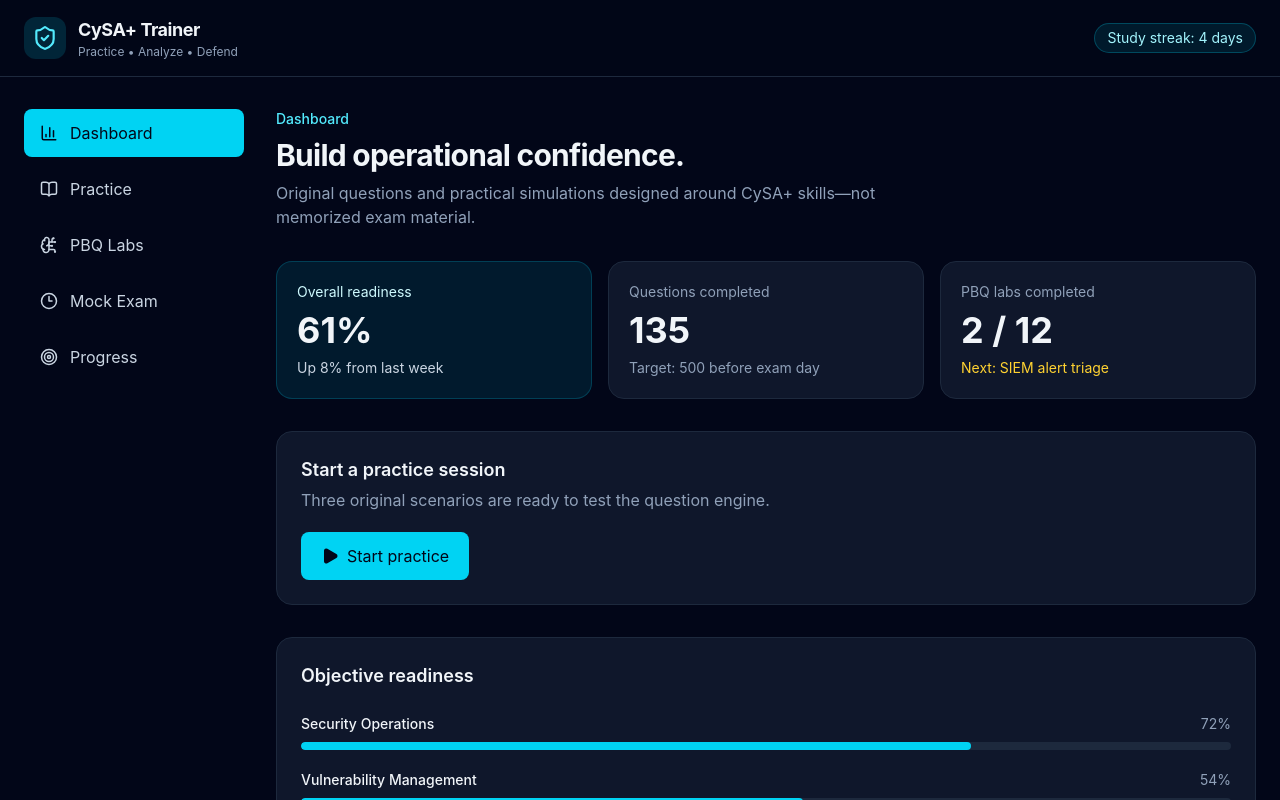
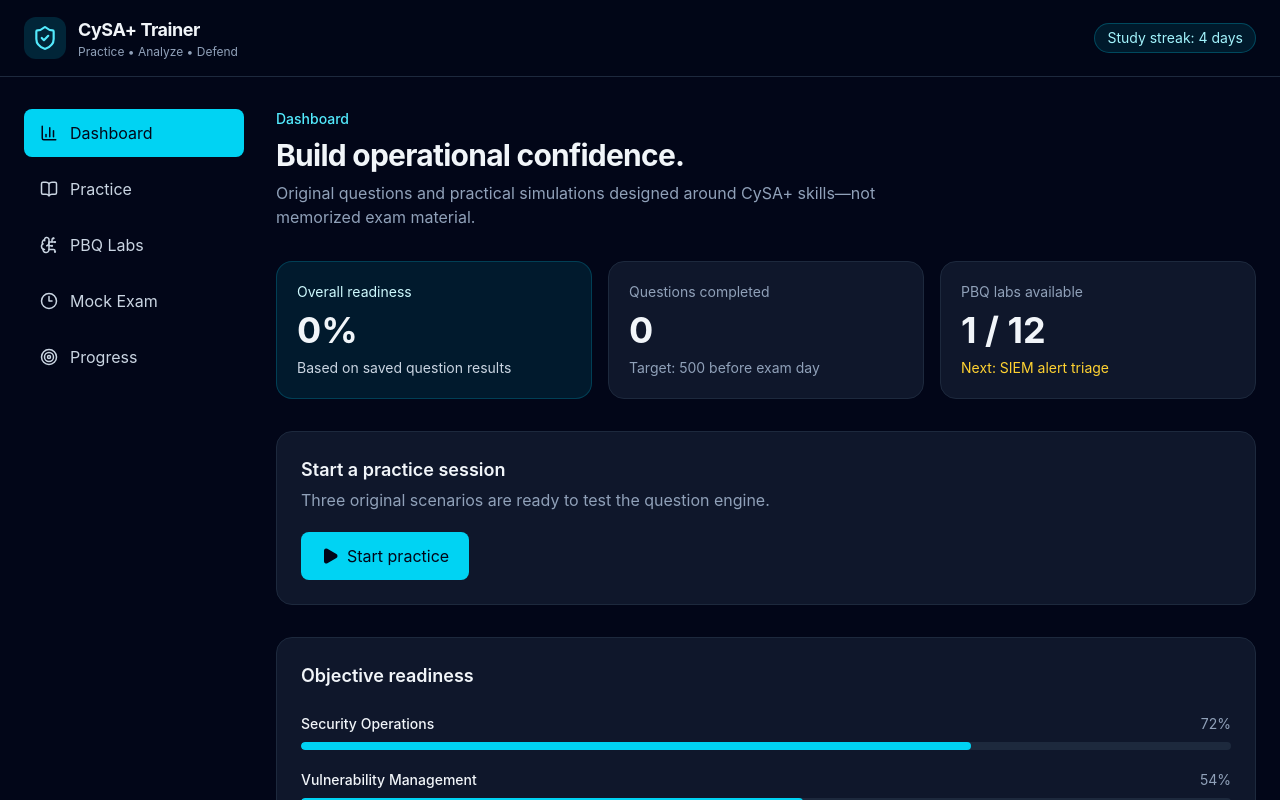
Before and after one commit to john-wardle/cysa-plus-trainer, a React (Vite) app: page / in a window 1280 px wide. Shown: the top 800 px of the page. Built offline with nearby package versions, Linux system fonts and the light colour scheme.

Commit message:
Add persistent study progress tracking

```diff
--- a/src/App.tsx
+++ b/src/App.tsx
@@ -1,4 +1,4 @@
-import { useState } from 'react'
+import { useEffect, useState } from 'react'
 import {
   BarChart3,
   BookOpen,
@@ -22,6 +22,33 @@
   correct: string[]
   explanation: string
   multiSelect?: boolean
+}
+
+type StudyStats = {
+  questionsAnswered: number
+  questionsCorrect: number
+}
+
+const defaultStudyStats: StudyStats = {
+  questionsAnswered: 0,
+  questionsCorrect: 0,
+}
+
+function loadStudyStats(): StudyStats {
+  try {
+    const saved = localStorage.getItem('cysa-study-stats')
+
+    if (!saved) return defaultStudyStats
+
+    const parsed = JSON.parse(saved) as Partial<StudyStats>
+
+    return {
+      questionsAnswered: parsed.questionsAnswered ?? 0,
+      questionsCorrect: parsed.questionsCorrect ?? 0,
+    }
+  } catch {
+    return defaultStudyStats
+  }
 }
 
 const questions: Question[] = [
@@ -86,8 +113,21 @@
   const [selected, setSelected] = useState<string[]>([])
   const [submitted, setSubmitted] = useState(false)
   const [correctCount, setCorrectCount] = useState(0)
+  const [studyStats, setStudyStats] = useState<StudyStats>(loadStudyStats)
+
+  useEffect(() => {
+    localStorage.setItem('cysa-study-stats', JSON.stringify(studyStats))
+  }, [studyStats])
+
+  const readiness =
+    studyStats.questionsAnswered === 0
+      ? 0
+      : Math.round(
+          (studyStats.questionsCorrect / studyStats.questionsAnswered) * 100,
+        )
 
   const question = questions[questionIndex]
+
   const isCorrect =
     selected.length === question.correct.length &&
     selected.every((answer) => question.correct.includes(answer))
@@ -109,7 +149,14 @@
 
   function submitAnswer() {
     if (selected.length === 0 || submitted) return
+
     setSubmitted(true)
+
+    setStudyStats((stats) => ({
+      questionsAnswered: stats.questionsAnswered + 1,
+      questionsCorrect: stats.questionsCorrect + (isCorrect ? 1 : 0),
+    }))
+
     if (isCorrect) setCorrectCount((score) => score + 1)
   }
 
@@ -148,6 +195,7 @@
               <p className="text-xs text-slate-400">Practice • Analyze • Defend</p>
             </div>
           </div>
+
           <span className="rounded-full border border-cyan-400/25 bg-cyan-400/10 px-3 py-1 text-sm text-cyan-200">
             Study streak: 4 days
           </span>
@@ -174,8 +222,8 @@
 
         <section className="space-y-8">
           {activeMode === 'PBQ Labs' ? (
-  <SiemPbq />
-) : activeMode === 'Practice' ? (
+            <SiemPbq />
+          ) : activeMode === 'Practice' ? (
             <>
               <div className="flex flex-col justify-between gap-4 sm:flex-row sm:items-end">
                 <div>
@@ -186,10 +234,11 @@
                     {question.domain}
                   </h2>
                   <p className="mt-2 text-slate-400">
-                    Question {questionIndex + 1} of {questions.length} · Score:{' '}
+                    Question {questionIndex + 1} of {questions.length} · Session score:{' '}
                     {correctCount}
                   </p>
                 </div>
+
                 <div className="h-2 w-full overflow-hidden rounded-full bg-slate-800 sm:w-56">
                   <div
                     className="h-full rounded-full bg-cyan-400 transition-all"
@@ -269,7 +318,9 @@
                       )}
                       {isCorrect ? 'Correct' : 'Not quite'}
                     </div>
-                    <p className="mt-2 leading-6 text-slate-200">{question.explanation}</p>
+                    <p className="mt-2 leading-6 text-slate-200">
+                      {question.explanation}
+                    </p>
                   </div>
                 )}
 
@@ -309,18 +360,28 @@
               <div className="grid gap-4 md:grid-cols-3">
                 <article className="rounded-2xl border border-cyan-400/20 bg-cyan-400/10 p-5">
                   <p className="text-sm text-cyan-100">Overall readiness</p>
-                  <p className="mt-2 text-4xl font-bold">61%</p>
-                  <p className="mt-2 text-sm text-slate-300">Up 8% from last week</p>
+                  <p className="mt-2 text-4xl font-bold">{readiness}%</p>
+                  <p className="mt-2 text-sm text-slate-300">
+                    Based on saved question results
+                  </p>
                 </article>
+
                 <article className="rounded-2xl border border-slate-800 bg-slate-900 p-5">
                   <p className="text-sm text-slate-400">Questions completed</p>
-                  <p className="mt-2 text-4xl font-bold">135</p>
-                  <p className="mt-2 text-sm text-slate-400">Target: 500 before exam day</p>
+                  <p className="mt-2 text-4xl font-bold">
+                    {studyStats.questionsAnswered}
+                  </p>
+                  <p className="mt-2 text-sm text-slate-400">
+                    Target: 500 before exam day
+                  </p>
                 </article>
+
                 <article className="rounded-2xl border border-slate-800 bg-slate-900 p-5">
-                  <p className="text-sm text-slate-400">PBQ labs completed</p>
-                  <p className="mt-2 text-4xl font-bold">2 / 12</p>
-                  <p className="mt-2 text-sm text-amber-300">Next: SIEM alert triage</p>
+                  <p className="text-sm text-slate-400">PBQ labs available</p>
+                  <p className="mt-2 text-4xl font-bold">1 / 12</p>
+                  <p className="mt-2 text-sm text-amber-300">
+                    Next: SIEM alert triage
+                  </p>
                 </article>
               </div>
 
```
